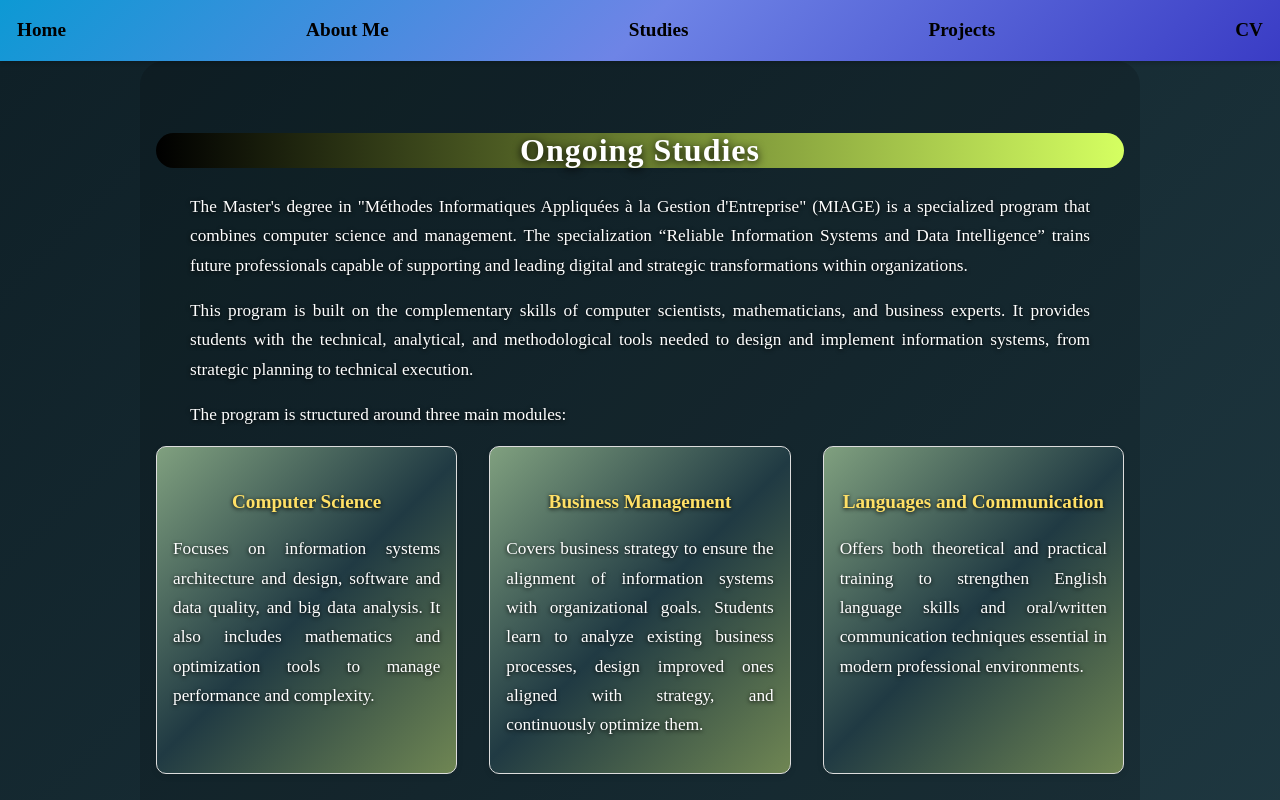
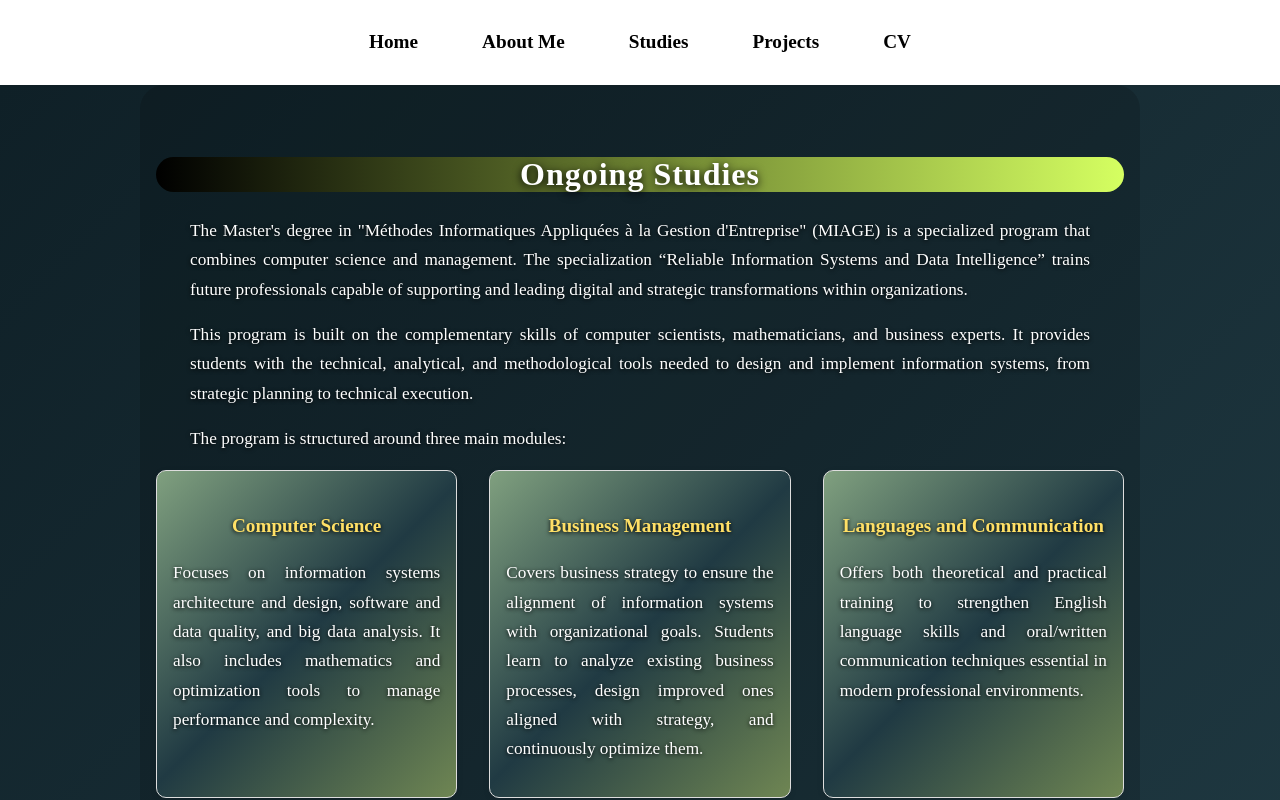
Before and after one commit to MisasoaRobison/Portfolio, a React (Vite) app: page /Portfolio/mystudies in a window 1280 px wide. Shown: the top 800 px of the page. Built offline with nearby package versions, Linux system fonts and the light colour scheme.

Commit message:
Initial commit

```diff
--- a/src/components/Home.jsx
+++ b/src/components/Home.jsx
@@ -18,7 +18,7 @@ function Home() {
             in Reliable Information Systems and Data Intelligence. I am passionate about the world of IT.
           </p>
           <p style={styles.p}>
-            An application, software, or website is not an unchangeable product. It can be optimized again and again
+            An application, software, or website is not an unchangeable product. It can be optimized again and again.
             That's what I love about this field.
           </p>
           <p style={styles.p}>
@@ -69,11 +69,12 @@ function Home() {
             background: linear-gradient(135deg, #0f2027, #203a43, #2c5364);
           }
           @media (max-width: 700px) {
-            #home .container {
+            #home [style*="display: grid"] {
               display: flex !important;
               flex-direction: column !important;
+              width: 100vw !important;
+              max-width: 100vw !important;
               padding: 0 !important;
-              max-width: 100vw !important;
             }
             #home img {
               margin-bottom: 24px;
--- a/src/components/Navbar.jsx
+++ b/src/components/Navbar.jsx
@@ -17,14 +17,22 @@ function Navbar() {
             .navbar-ul {
               flex-direction: column !important;
               gap: 0 !important;
-              align-items: stretch !important;
-              width: 100vw !important;
+              align-items: flex-start !important;
+              width: auto !important;
+              min-width: 0 !important;
+              max-width: 100vw !important;
               padding: 0 !important;
+              margin: 0 auto !important;
             }
             .navbar-ul li {
-              width: 100vw !important;
-              text-align: center !important;
+              width: auto !important;
+              min-width: 0 !important;
+              max-width: 100vw !important;
+              text-align: left !important;
               border-bottom: 1px solid rgba(0,0,0,0.08);
+              padding-left: 1.5rem;
+              padding-right: 1.5rem;
+              box-sizing: border-box;
             }
             .navbar-ul li:last-child {
               border-bottom: none;
@@ -38,18 +46,20 @@ function Navbar() {
 
 const styles = {
   navbar: {
-    background: "linear-gradient(135deg,rgb(13, 153, 212),rgb(110, 132, 230),rgb(58, 60, 197))",
+    background: "rgba(255, 255, 255, 0.18)", // blanc très transparent
     padding: '1rem 0',
     position: 'sticky',
     top: 0,
     zIndex: 999,
-    boxShadow: '0 2px 4px rgba(0,0,0,0.2)',
+    boxShadow: '0 2px 4px rgba(0,0,0,0.08)',
+    backdropFilter: 'blur(12px)', // flou plus marqué
+    WebkitBackdropFilter: 'blur(12px)',
   },
   ul: {
     display: 'flex',
     justifyContent: 'center',
     listStyle: 'none',
-    gap: '15rem',
+    gap: '4rem',
     margin: 0,
     padding: 0,
   },
@@ -60,6 +70,9 @@ const styles = {
     fontFamily: 'cursive',
     fontSize: '1.2rem',
     transition: 'color 0.3s',
+    display: 'block',
+    padding: '12px 0',
+    background: 'transparent',
   },
 };
 
```
